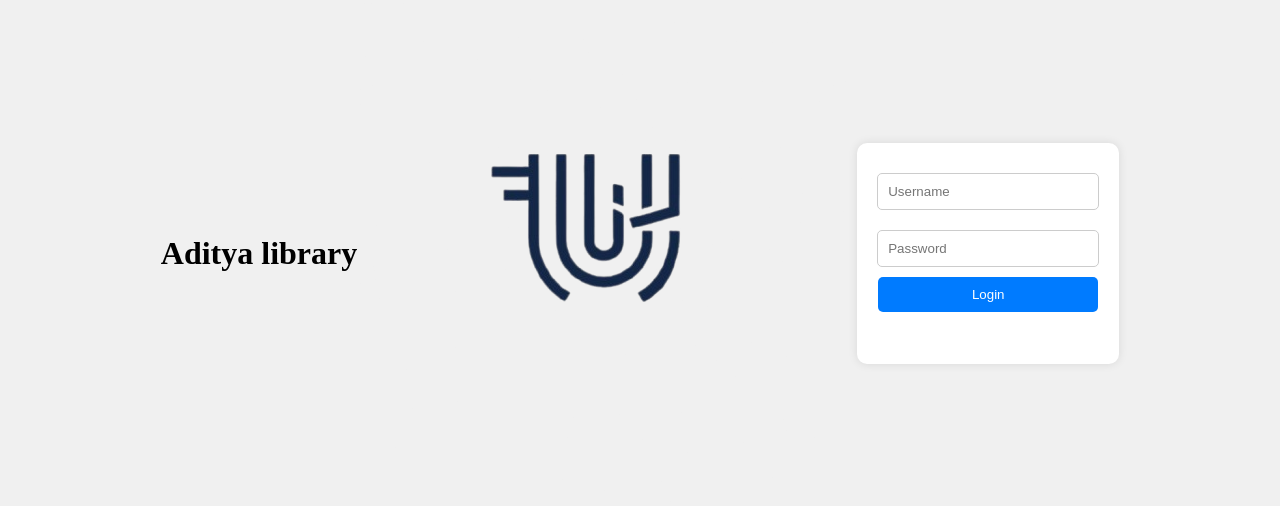
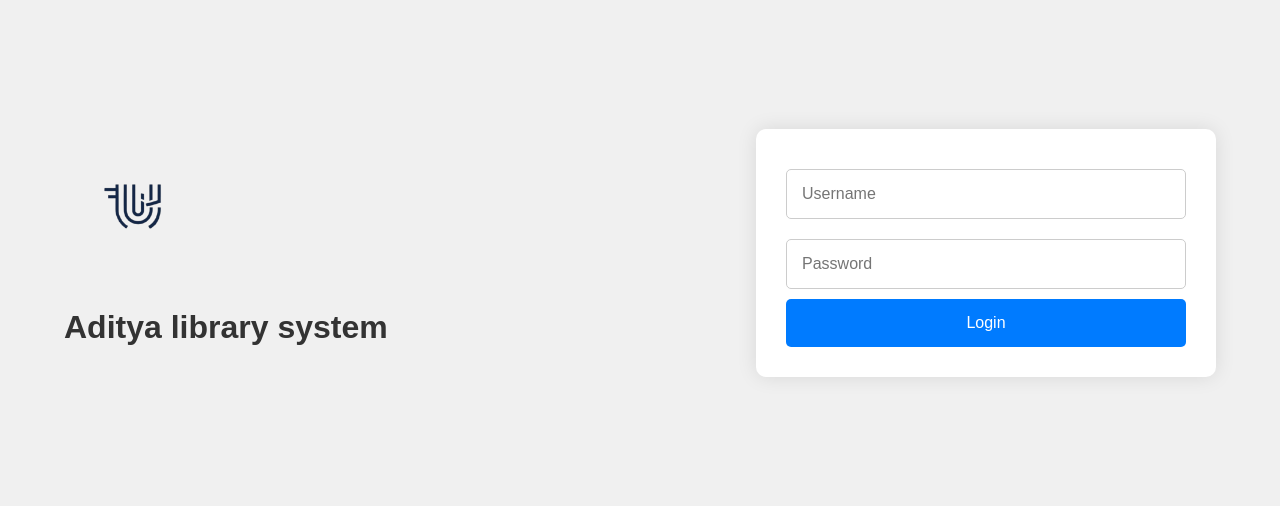
Before and after one commit to o3-mini/library, a plain HTML site: page index.html in a window 1280 px wide. Shown: the part 147-653 px from the top of the page. Drawn offline with Linux system fonts and the light colour scheme.

Commit message:
index.html

```diff
--- a/index.html
+++ b/index.html
@@ -1,28 +1,120 @@
-<!DOCTYPE html>
-<html lang="en">
+<html>
 <head>
-    <meta charset="UTF-8">
+    <title>Aditya Library</title>
     <meta name="viewport" content="width=device-width, initial-scale=1.0">
-    <link rel="stylesheet" href="styles.css">
-    <title>Perpustakaan pribadi</title>
+    <style>
+        body {
+            display: flex;
+            justify-content: center;
+            align-items: center;
+            height: 100vh;
+            margin: 0;
+            font-family: 'Arial', sans-serif;
+            background-color: #f0f0f0;
+            transition: background-color 0.3s ease;
+        }
+        .container {
+            display: flex;
+            flex-direction: column;
+            align-items: center;
+            width: 90%;
+            max-width: 1200px;
+            text-align: center;
+        }
+        .logo-section {
+            margin-bottom: 30px;
+        }
+        .logo-section img {
+            width: 150px;
+            height: auto;
+        }
+        .logo-section h1 {
+            font-size: 32px;
+            font-weight: bold;
+            margin-top: 20px;
+            color: #333;
+        }
+        .login-section {
+            background-color: white;
+            padding: 30px;
+            border-radius: 10px;
+            box-shadow: 0 0 20px rgba(0, 0, 0, 0.1);
+            width: 100%;
+            max-width: 400px;
+            transition: transform 0.3s ease, box-shadow 0.3s ease;
+        }
+        .login-section:hover {
+            transform: translateY(-10px);
+            box-shadow: 0 0 30px rgba(0, 0, 0, 0.2);
+        }
+        .login-section input {
+            width: 100%;
+            padding: 15px;
+            margin: 10px 0;
+            border: 1px solid #ccc;
+            border-radius: 5px;
+            font-size: 16px;
+        }
+        .login-section button {
+            width: 100%;
+            padding: 15px;
+            background-color: #007bff;
+            color: white;
+            border: none;
+            border-radius: 5px;
+            font-size: 16px;
+            cursor: pointer;
+            transition: background-color 0.3s ease;
+        }
+        .login-section button:hover {
+            background-color: #0056b3;
+        }
+        @media (min-width: 768px) {
+            .container {
+                flex-direction: row;
+                justify-content: space-between;
+            }
+            .logo-section {
+                text-align: left;
+                margin-bottom: 0;
+            }
+            .login-section {
+                text-align: left;
+            }
+        }
+        .dimmed {
+            background-color: rgba(0, 0, 0, 0.5);
+        }
+    </style>
 </head>
 <body>
-
-    <h1>Aditya library</h1>
-    <img src="home.png">
-    <form id="passwordForm">
-        <div>
-            <input type="text" id="username" name="username" placeholder="Username" required>
+    <div class="container">
+        <div class="logo-section">
+            <img src="home.png" alt="Library logo">
+            <h1>Aditya library system</h1>
         </div>
-        <div>
-            <input type="password" id="password" name="password" placeholder="Password" required>
+        <div class="login-section">
+            <input type="text" id="username" placeholder="Username" onfocus="dimBackground()" onblur="restoreBackground()">
+            <input type="password" id="password" placeholder="Password" onfocus="dimBackground()" onblur="restoreBackground()">
+            <button onclick="validateLogin()">Login</button>
         </div>
-        <div>
-            <button type="submit">Login</button>
-        </div>
-        <p id="message"></p> <!-- Elemen untuk menampilkan pesan -->
-    </form>
-
-    <script src="script.js"></script>
+    </div>
+    <script>
+        function dimBackground() {
+            document.body.classList.add('dimmed');
+        }
+        function restoreBackground() {
+            document.body.classList.remove('dimmed');
+        }
+        function validateLogin() {
+            var username = document.getElementById('username').value;
+            var password = document.getElementById('password').value;
+            if (username === 'aditya' && password === 'mymail') {
+                window.location.href = 'control.html';
+            } else {
+                alert('salah jing password nya.. danta apa danta');
+            }
+        }
+    </script>
 </body>
 </html>
```
